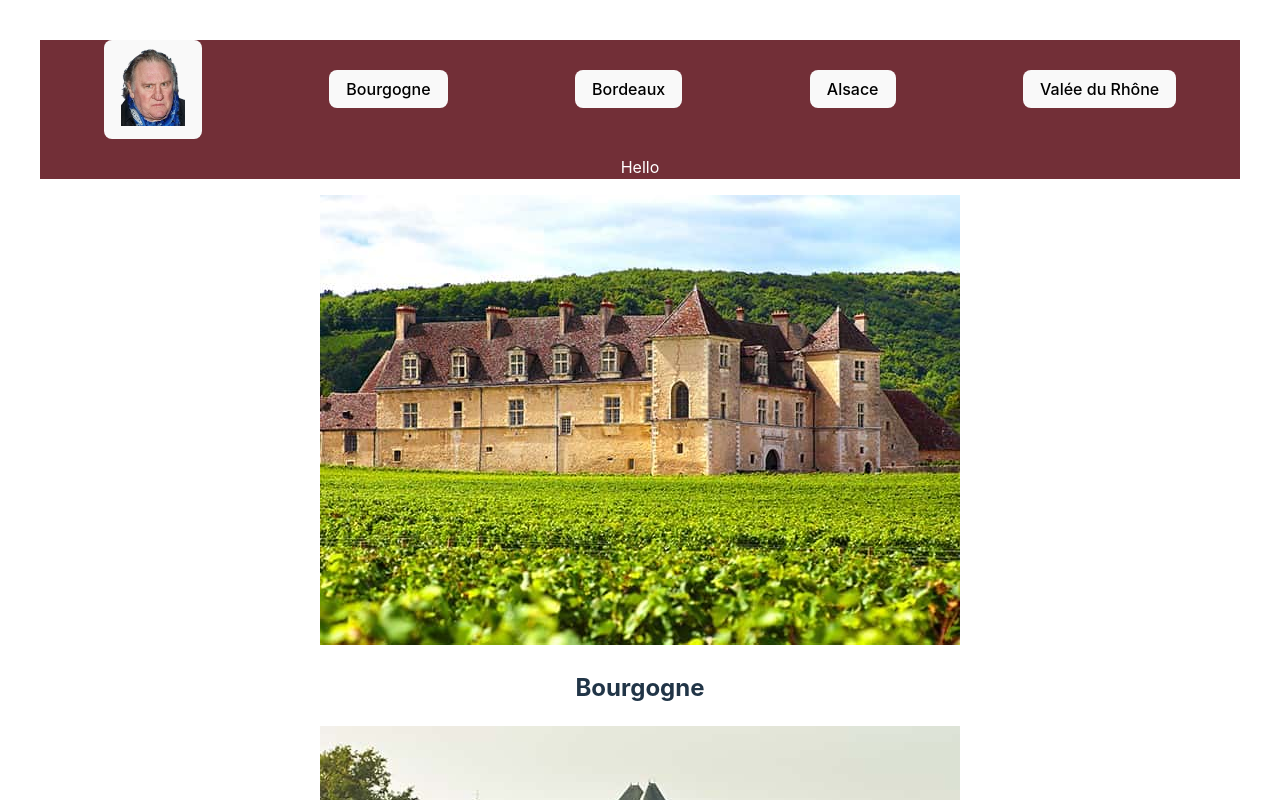
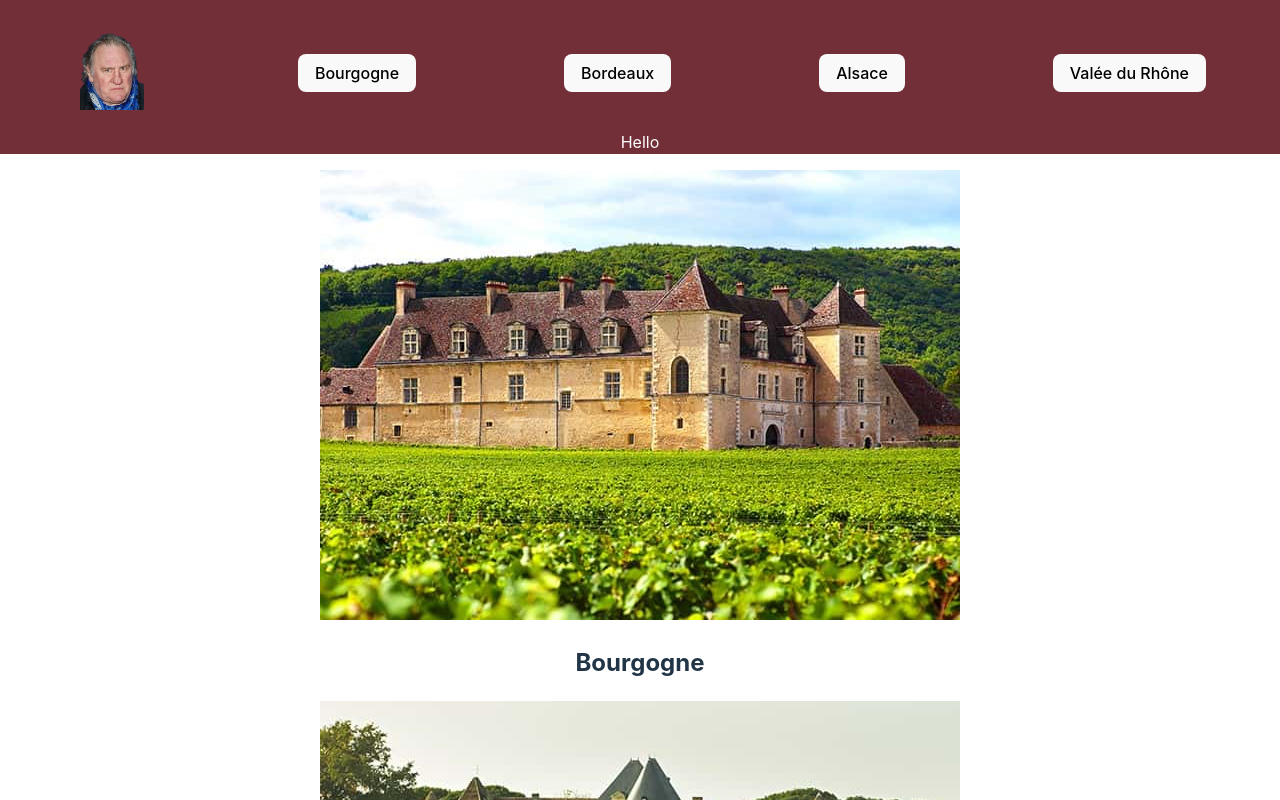
Before and after one commit to DameDanny/Les_Epicuriens, a React (Vite) app in the folder my-react-app/: page / in a window 1280 px wide. Shown: the top 800 px of the page. Built offline with nearby package versions, Linux system fonts and the light colour scheme.

Commit message:
Modif css

```diff
--- a/my-react-app/src/App.css
+++ b/my-react-app/src/App.css
@@ -8,8 +8,7 @@ nav {
 }
 
 #root {
-	margin: 0 auto;
-	padding: 2rem;
+	margin: 0;
 	text-align: center;
 }
 
@@ -33,16 +32,14 @@ nav {
 	justify-content: space-around;
 	align-items: center;
 	background-color: var(--maincolor);
+	padding-top: 2rem;
 }
 
 .logo {
 	width: 5vw;
 }
 
-.navList {
-	list-style-type: none;
-}
-button {
+.navlist {
 	border-radius: 8px;
 	border: 1px solid transparent;
 	padding: 0.5em 1em;
@@ -52,3 +49,12 @@ button {
 	cursor: pointer;
 	transition: border-color 0.25s;
 }
+
+.button-logo {
+	background-color: var(--maincolor);
+	border: none;
+}
+
+body {
+	margin: 0;
+}
--- a/my-react-app/src/components/Navbar.tsx
+++ b/my-react-app/src/components/Navbar.tsx
@@ -12,7 +12,11 @@ interface mapRegionProps {
 function Navbar({ regionList, index, setIndex }: mapRegionProps) {
 	return (
 		<nav className="nav">
-			<button type="button" onClick={() => setIndex(-1)}>
+			<button
+				type="button"
+				onClick={() => setIndex(-1)}
+				className="button-logo"
+			>
 				<img
 					className="logo"
 					src="./src/assets/logo.png"
```
